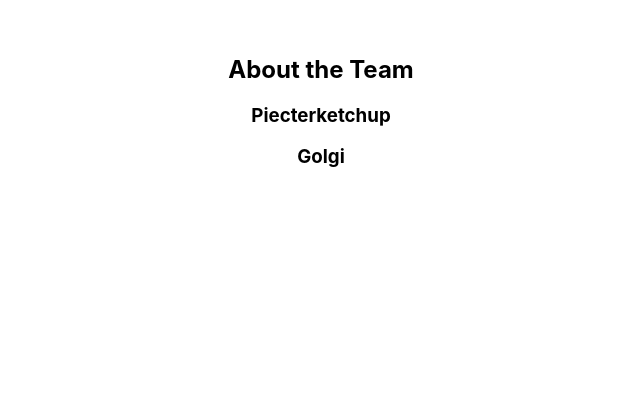
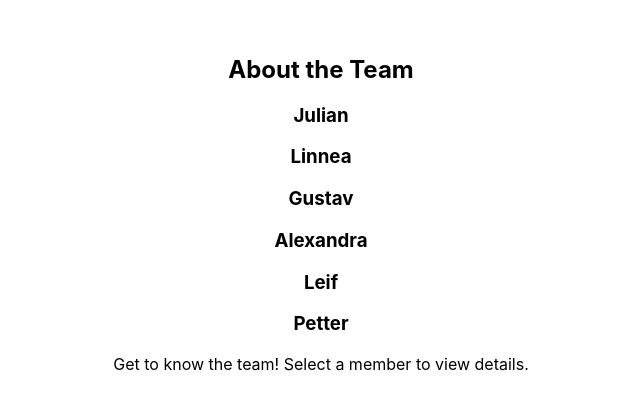
Before and after one commit to tasola/agi-p2-web, a React (Create React App) app: page / in a window 1280 px wide. Shown: the part 1585-1994 px from the top of the page, without its empty margins (319-959 px from the left). Built offline with nearby package versions, Linux system fonts and the light colour scheme.

Commit message:
Added all functionality for implementing the 'Team' section. Listing all team members, when selecting one by clicking, additional information appears for that member. ToDo: Add pictures and style. Petter - Should we use Bootstrap?

```diff
--- /dev/null
+++ b/src/Components/Profile/Details/informationCard.js
@@ -0,0 +1,17 @@
+import React, { Component } from 'react';
+
+class InformationCard extends Component {
+  constructor(props) {
+    super(props);
+  }
+
+  render() {
+    return (
+      <div className="detailsCard">
+        <div>Get to know the team! Select a member to view details.</div>
+      </div>
+    );
+  }
+}
+
+export default InformationCard;
--- /dev/null
+++ b/src/Components/Profile/Details/profileDetailsCard.js
@@ -0,0 +1,27 @@
+import React, { Component } from 'react';
+
+class ProfileDetailsCard extends Component {
+  constructor(props) {
+    super(props);
+  }
+
+  render() {
+    const profile = this.props.selectedProfile;
+
+    return (
+      <div className="detailsCard">
+        <div>
+          <p>{ profile.id }</p>
+          <p>{ profile.firstname }</p>
+          <p>{ profile.lastname }</p>
+          <p>{ profile.role }</p>
+          <p>{ profile.description }</p>
+          <p>{ profile.github }</p>
+          <p>{ profile.linkedin }</p>
+        </div>
+      </div>
+    );
+  }
+}
+
+export default ProfileDetailsCard;
--- /dev/null
+++ b/src/Components/Profile/Everyone/profilesCard.js
@@ -0,0 +1,26 @@
+import React, { Component } from 'react';
+import './profilesCard.css';
+
+import ProfileCard from './../Individual/profileCard';
+
+class ProfilesCard extends Component {
+  constructor(props) {
+    super(props);
+  }
+
+  render() {
+    var allProfiles = this.props.profiles.map((profile) => (
+      <ProfileCard key={profile.id} profile={profile} onProfileClick={this.props.onProfileClick}/>
+    ))
+
+    return (
+      <div className="profilesCard">
+        <div>
+          { allProfiles }
+        </div>
+      </div>
+    );
+  }
+}
+
+export default ProfilesCard;
--- a/src/Components/profileCard.js
+++ b/src/Components/Profile/Individual/profileCard.js
@@ -5,10 +5,14 @@ class ProfileCard extends Component {
   constructor(props) {
     super(props);
   }
+  handleClick = () => {
+      this.props.onProfileClick(this.props.profile.id);
+    }
+
   render() {
     return (
       <div className="profileCard">
-        <h3>{this.props.name}</h3>
+        <h3 onClick={this.handleClick}>{this.props.profile.firstname}</h3>
       </div>
     );
   }
--- a/src/Pages/Team/team.js
+++ b/src/Pages/Team/team.js
@@ -1,15 +1,97 @@
 import React, { Component } from 'react';
 import './team.css';
 
-import ProfileCard from './../../Components/profileCard';
+
+import ProfilesCard from './../../Components/Profile/Everyone/profilesCard';
+import InformationCard from './../../Components/Profile/Details/informationCard';
+import ProfileDetailsCard from './../../Components/Profile/Details/profileDetailsCard';
 
 class Team extends Component {
+  constructor(props) {
+    super(props);
+    this.state = {
+        selectedProfile: null,
+        profiles: [
+          {
+            id: 1,
+            firstname: "Julian",
+            lastname: "Hedén",
+            role: "AR-DEVELOPER",
+            description: "Julian's contributions mostly consist of Augmented Reality and game programming within the app. His focus has been on creating, localizing and keeping track of objects in the AR space. He's also developed some game mechanics, such as the wind and boundaries/fences. Julian has also acted as part project manager and helped merge the pieces together (being the only one with an ARCore compatible device).",
+            linkedin: "https://www.linkedin.com/in/gustav-johansson-b85b42109/",
+            github: "https://github.com/gustavjohansson",
+        },
+        {
+              id: 2,
+              firstname: "Linnea",
+              lastname: "Holm",
+              role: "WEB DEVELOPER / UX / COPY",
+              description: "Responsible for the user experience of the game, Linnea has taken lead on the UX research, testing and evaluation during the development of this game. She has also been involved in some of the visual design decisions throughout the development process. At the later stages of the project, she was part of the website developing team, equally focused on coding and styling as well as being the project's copywriter.",
+              linkedin: "https://www.linkedin.com/in/gustav-johansson-b85b42109/",
+              github: "https://github.com/gustavjohansson",
+          },
+        {
+            id: 3,
+            firstname: "Gustav",
+            lastname: "Johansson",
+            role: "GAME DEVELOPER",
+            description: "Gustav’s focus in this project have mainly been on game mechanics; animating collectibles, developing functionality for power ups, integrating modalities such as vibration on collision and moving the zeppelin when blowing on the screen, signal processing, creating the leaderboard - both programmatically but also the UI design. He has also been rewriting parts of the code to make it more object oriented and scalable for future use.",
+            linkedin: "https://www.linkedin.com/in/gustav-johansson-b85b42109/",
+            github: "https://github.com/gustavjohansson",
+        },
+        {
+            id: 4,
+            firstname: "Alexandra",
+            lastname: "Runhem",
+            role: "AR AND WEB DEVELOPER",
+            description: "Alexandra has been responsible for programming game mechanics in C#, such as physical attributes of the objects, spawning logic as well as visual feedback. Been Julian's co-programmer and brainstormed the different mathematical functions that our application is built upon. As part of the web development team, she set up the core of this Angular website as well as basic layouting and styling.",
+            linkedin: "https://www.linkedin.com/in/gustav-johansson-b85b42109/",
+            github: "https://github.com/gustavjohansson",
+        },
+        {
+            id: 5,
+            firstname: "Leif",
+            lastname: "Thysell Sundqvist",
+            role: "ARTIST",
+            description: "Mainly responsible for 2D and 3D design and assets as well as illustrations and animations. The 3D models were modelled in Blender and directly exported to the project in Unity. The 2D assets were designed in Adobe Photoshop, and the animated videos in Blender as well as Adobe After Effects. I also assisted with game mechanics and functionality whenever there was need of an extra hand.",
+            linkedin: "https://www.linkedin.com/in/gustav-johansson-b85b42109/",
+            github: "https://github.com/gustavjohansson",
+        },
+        {
+            id: 6,
+            firstname: "Petter",
+            lastname: "Tasola",
+            role: "GAME AND WEB DEVELOPER",
+            description: "Lorem ipsum dolor sit amet, consectetur adipiscing elit. Sed turpis nulla, dapibus non vehicula ut, consequat sit amet ipsum. Nullam ut tortor condimentum, hendrerit purus hendrerit, pretium ipsum. Suspendisse ultricies, ipsum ac volutpat imperdiet, ex nulla bibendum magna, sed condimentum felis turpis et velit. Ut eleifend risus a eros interdum feugiat. Nunc rhoncus quam vitae ipsum fringilla gravida. Praesent a volutpat neque. Vestibulum vitae consectetur sapien. Aliquam accumsan quis eros sed faucibus. Phasellus sodales facilisis metus vitae mattis.",
+            linkedin: "https://www.linkedin.com/in/petter-tasola-699a8714b/",
+            github: "https://github.com/tasola",
+        }]
+    }
+
+    this.onProfileClick = this.onProfileClick.bind(this);
+  }
+
+  onProfileClick(id) {
+    var profile = this.state.profiles.find(x => x.id == id);
+
+    if (profile != null) {
+      this.setState({
+            selectedProfile: profile
+        });
+    }
+  }
+
   render() {
+    const profiles = this.state.profiles;
+    const selectedProfile = this.state.selectedProfile;
+    const onProfileClick = this.onProfileClick;
+    const details = this.state.selectedProfile == null ? <InformationCard/> : <ProfileDetailsCard selectedProfile={this.state.selectedProfile}/>;
+
     return (
       <div className="teamPage">
         <h2>About the Team</h2>
-        <ProfileCard name="Piecterketchup" />
-        <ProfileCard name="Golgi" />
+        <ProfilesCard profiles={profiles} onProfileClick={onProfileClick}/>
+        { details }
       </div>
     );
   }
```
Also changed, not shown: src/Components/Profile/Everyone/profilesCard.css (added), src/Components/Profile/Individual/profileCard.css (added).
